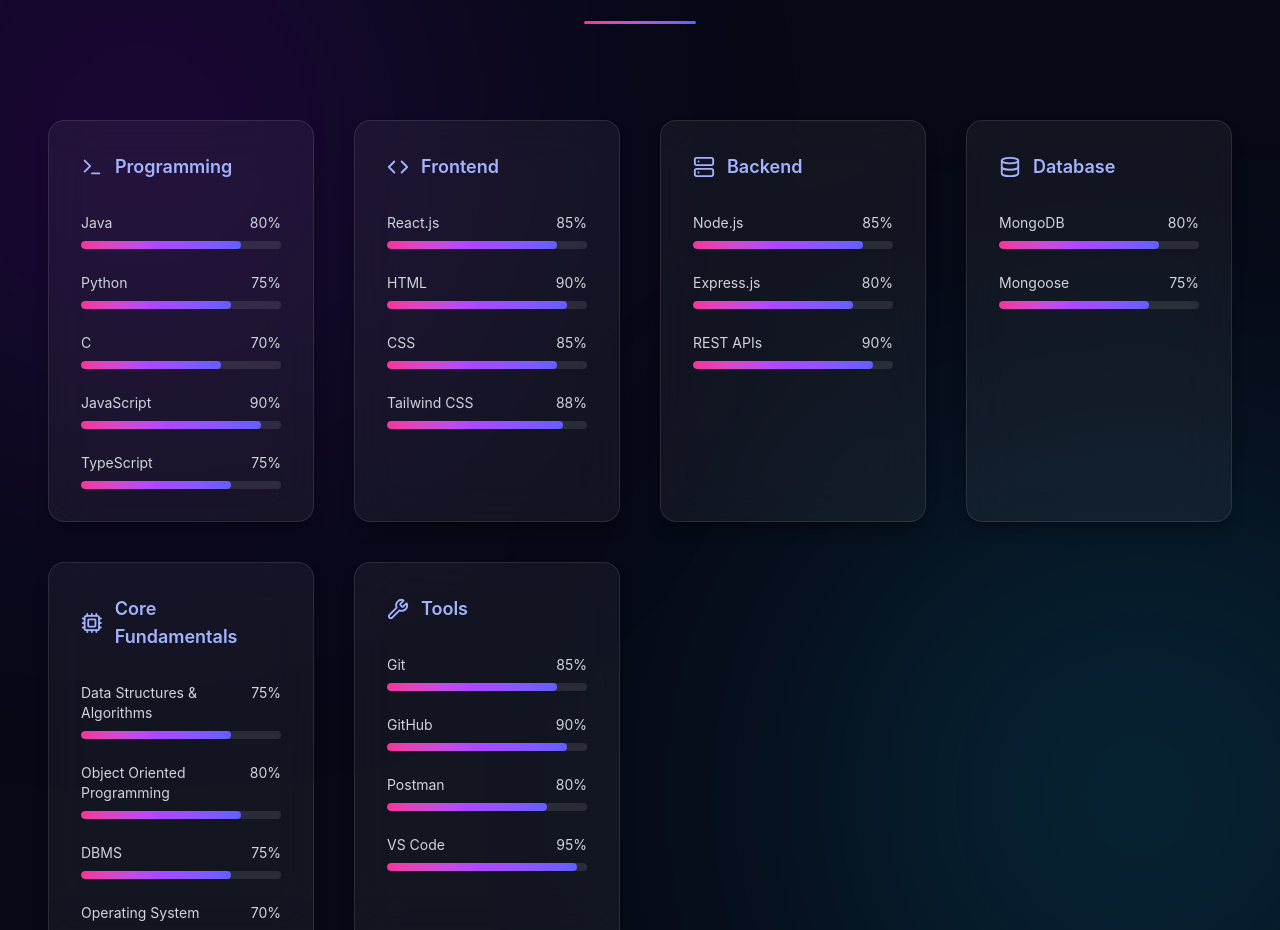
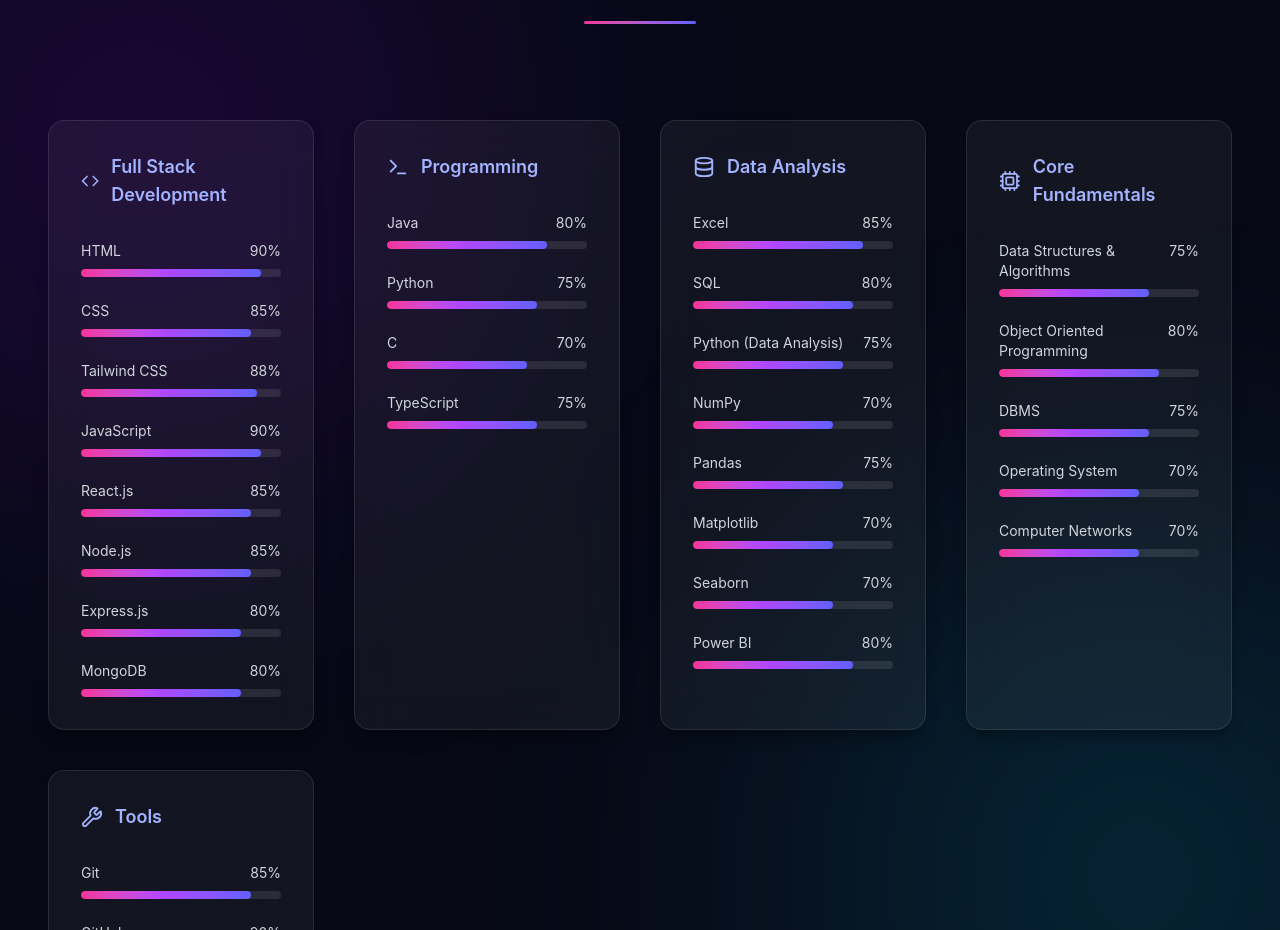
Before and after one commit to Vishal7202/vishal-portfolio, a React (Vite) app in the folder client/: page / in a window 1280 px wide. Shown: the part 2380-3310 px from the top of the page. Built offline with nearby package versions, Linux system fonts and the light colour scheme; no server answers.

Commit message:
Updated skills section with full stack and data analysis categories

```diff
--- a/client/src/sections/Skills.tsx
+++ b/client/src/sections/Skills.tsx
@@ -6,44 +6,43 @@
   const skillGroups = [
 
   {
+    title: "Full Stack Development",
+    icon: <Code size={22} />,
+    items: [
+      { name: "HTML", level: 90 },
+      { name: "CSS", level: 85 },
+      { name: "Tailwind CSS", level: 88 },
+      { name: "JavaScript", level: 90 },
+      { name: "React.js", level: 85 },
+      { name: "Node.js", level: 85 },
+      { name: "Express.js", level: 80 },
+      { name: "MongoDB", level: 80 },
+    ],
+  },
+
+  {
     title: "Programming",
     icon: <Terminal size={22} />,
     items: [
       { name: "Java", level: 80 },
       { name: "Python", level: 75 },
       { name: "C", level: 70 },
-        { name: "JavaScript", level: 90 },
       { name: "TypeScript", level: 75 },
     ],
   },
 
   {
-      title: "Frontend",
-      icon: <Code size={22} />,
-      items: [
-        { name: "React.js", level: 85 },
-        { name: "HTML", level: 90 },
-        { name: "CSS", level: 85 },
-        { name: "Tailwind CSS", level: 88 },
-      ],
-    },
-
-    {
-      title: "Backend",
-      icon: <Server size={22} />,
-      items: [
-        { name: "Node.js", level: 85 },
-        { name: "Express.js", level: 80 },
-        { name: "REST APIs", level: 90 },
-      ],
-    },
-
-    {
-      title: "Database",
+    title: "Data Analysis",
     icon: <Database size={22} />,
     items: [
-        { name: "MongoDB", level: 80 },
-        { name: "Mongoose", level: 75 },
+      { name: "Excel", level: 85 },
+      { name: "SQL", level: 80 },
+      { name: "Python (Data Analysis)", level: 75 },
+      { name: "NumPy", level: 70 },
+      { name: "Pandas", level: 75 },
+      { name: "Matplotlib", level: 70 },
+      { name: "Seaborn", level: 70 },
+      { name: "Power BI", level: 80 },
     ],
   },
 
```
Lines whose indentation alone changed are shown as unchanged.
